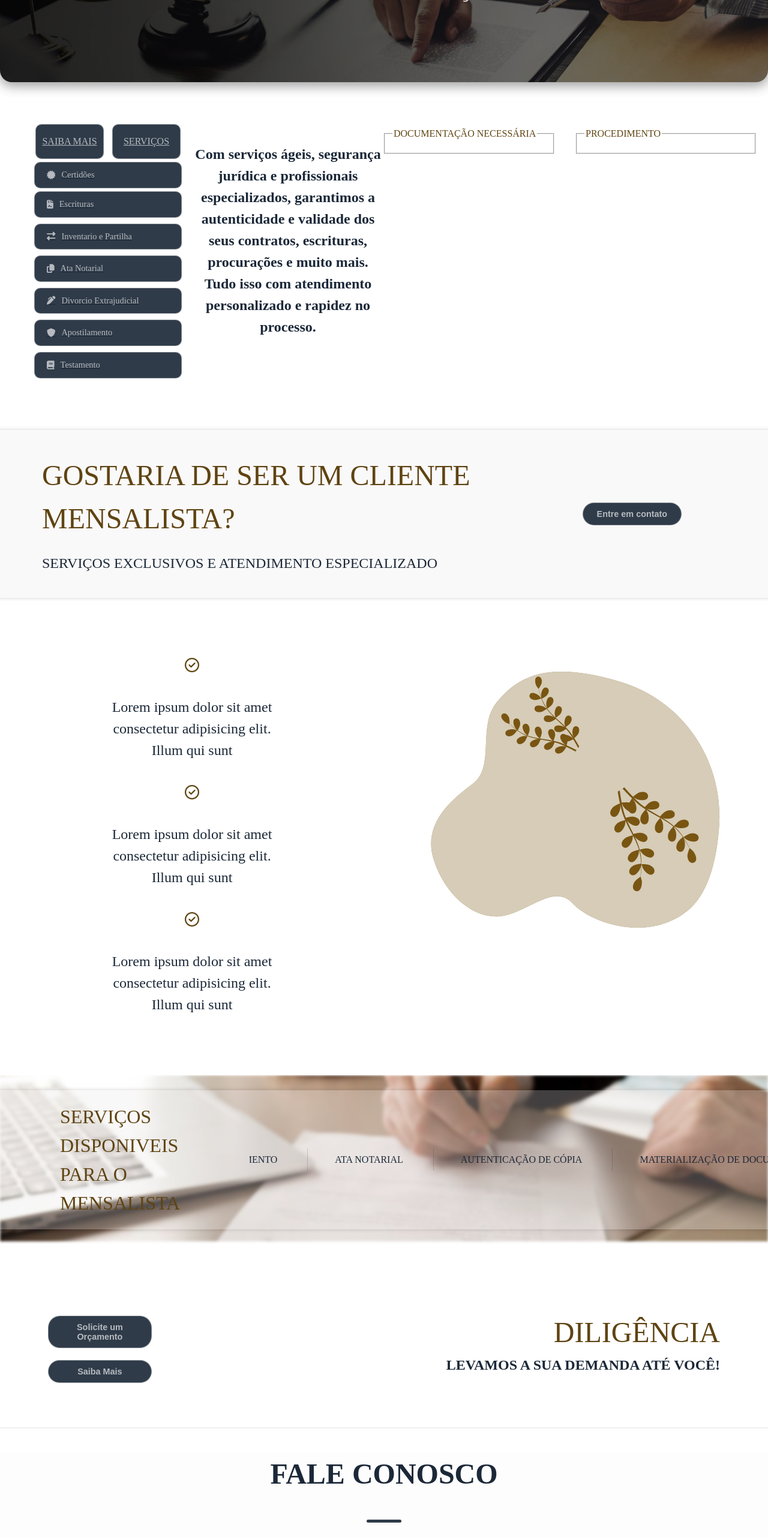
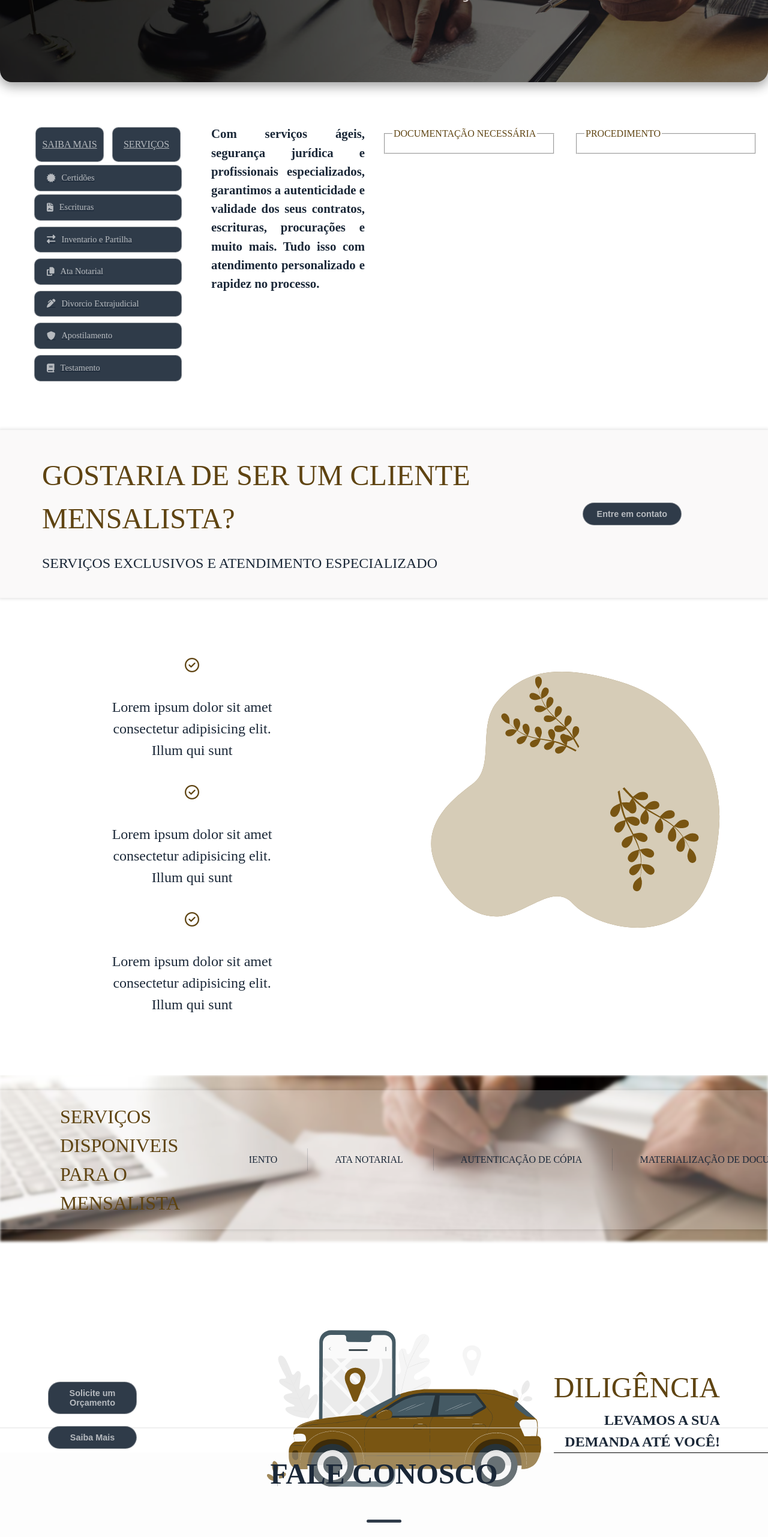
Before and after one commit to Saagcode/2Tabelionato, a React (Vite) app: page /#/servicos in a window 1280 px wide. Shown: the part 234-2797 px from the top of the page at 60% size. Built offline with nearby package versions, Linux system fonts and the light colour scheme; a web font is replaced by a local one.

Commit message:
finishing servicesPage

```diff
--- a/src/Components/Footer/index.jsx
+++ b/src/Components/Footer/index.jsx
@@ -1,4 +1,5 @@
 import "./styles.css";
+import Logotabelionato from "../../../public/images/LogotabelionatoFooter.png";
 
 function Footer() {
   return (
@@ -40,6 +41,11 @@ function Footer() {
         </span>
       </div>
       <footer>
+        <img
+          src={Logotabelionato}
+          alt="logotipo"
+          style={{ margin: "0 30px 0 0" }}
+        />
         Todos os direitos reservados © 2º Tabelionato de Notas de São Bento do
         Sul / CNPJ: 55.728.220/0001-28 | Desenvolvido por{" "}
         <span
--- a/src/pages/servicos/index.jsx
+++ b/src/pages/servicos/index.jsx
@@ -20,6 +20,7 @@ import { textosDeAutenticacao } from "./autenticacaoDeDocumentos";
 import { textoAtosDigitais } from "./atosDigitais";
 import { textosDeEscrituraCompraVenda } from "./escrituras/compraVenda";
 import Mensalista from "./Mensalista";
+import Citydriver from "../../../public/images/Citydriver.gif";
 
 function servicos() {
   const [arrow, setArrow] = useState(false);
@@ -359,14 +360,11 @@ function servicos() {
             {showServices ? (
               <>
                 <div className="background-side-pageServices">
-
                   <li
                     data-aos="fade-down"
                     data-aos-duration="500"
                     data-aos-offset="0"
-                    className={
-                      openMenu.menuCertidoes ? "menu-changed" : "menu"
-                    }
+                    className={openMenu.menuCertidoes ? "menu-changed" : "menu"}
                     onClick={() => handleOpenMenu("menuCertidoes")}
                   >
                     <span className="fa-solid fa-certificate" /> Certidões
@@ -379,12 +377,10 @@ function servicos() {
                           data-aos="fade-down"
                           data-aos-duration="500"
                           data-aos-offset="-1000"
-                          onClick={() =>
-                            handleTypeAction("certidaoEscritura")
-                          }
+                          onClick={() => handleTypeAction("certidaoEscritura")}
                         >
-                          <span className="fa-solid fa-certificate" />{" "}
-                          Certidão de escritura
+                          <span className="fa-solid fa-certificate" /> Certidão
+                          de escritura
                         </li>
                       </Link>
                       <Link to={{ search: "?section=certidaoProcuracao" }}>
@@ -394,8 +390,8 @@ function servicos() {
                           data-aos-duration="500"
                           data-aos-offset="-1000"
                         >
-                          <span className="fa-solid fa-certificate" />{" "}
-                          Certidão de procuração
+                          <span className="fa-solid fa-certificate" /> Certidão
+                          de procuração
                         </li>
                       </Link>
                       <Link
@@ -407,8 +403,8 @@ function servicos() {
                           data-aos-duration="500"
                           data-aos-offset="-1000"
                         >
-                          <span className="fa-solid fa-certificate" />{" "}
-                          Certidão de substabelecimento
+                          <span className="fa-solid fa-certificate" /> Certidão
+                          de substabelecimento
                         </li>
                       </Link>
                       <Link to={{ search: "?section=confirmacaoProcuracao" }}>
@@ -436,9 +432,7 @@ function servicos() {
                     data-aos="fade-down"
                     data-aos-duration="500"
                     data-aos-offset="-100"
-                    className={
-                      openMenu.menuEscritura ? "menu-changed" : "menu"
-                    }
+                    className={openMenu.menuEscritura ? "menu-changed" : "menu"}
                     onClick={() => handleOpenMenu("menuEscritura")}
                   >
                     <span className="fa-solid fa-file-contract" />
@@ -456,8 +450,8 @@ function servicos() {
                           data-aos-duration="500"
                           data-aos-offset="-1000"
                         >
-                          <span className="fa-solid fa-file-contract" />{" "}
-                          Compra e venda
+                          <span className="fa-solid fa-file-contract" /> Compra
+                          e venda
                         </li>
                       </Link>
                       <li
@@ -492,8 +486,8 @@ function servicos() {
                         data-aos-duration="500"
                         data-aos-offset="-1000"
                       >
-                        <span className="fa-solid fa-file-contract" />{" "}
-                        Extinção de Condomínio
+                        <span className="fa-solid fa-file-contract" /> Extinção
+                        de Condomínio
                       </li>
                       <li
                         className="menu-options"
@@ -501,8 +495,8 @@ function servicos() {
                         data-aos-duration="500"
                         data-aos-offset="-1000"
                       >
-                        <span className="fa-solid fa-file-contract" />{" "}
-                        Servidão de passagem
+                        <span className="fa-solid fa-file-contract" /> Servidão
+                        de passagem
                       </li>
                       <li
                         className="menu-options"
@@ -599,9 +593,7 @@ function servicos() {
                     style={{ display: "flex", justifyContent: "right" }}
                   >
                     <li
-                      className={
-                        openMenu.menuDigital ? "menu-changed" : "menu"
-                      }
+                      className={openMenu.menuDigital ? "menu-changed" : "menu"}
                       onClick={() => handleOpenMenu("menuDigital")}
                     >
                       <span className="fa-solid fa-lock" />
@@ -668,8 +660,7 @@ function servicos() {
                           data-aos-duration="500"
                           data-aos-offset="-1000"
                         >
-                          <span className="fa-solid fa-lock" /> Atos
-                          Eletrônicos
+                          <span className="fa-solid fa-lock" /> Atos Eletrônicos
                         </li>
                       </Link>
                       <div
@@ -1550,12 +1541,16 @@ function servicos() {
                           display: "flex",
                           justifyContent: "center",
                           margin: "0 auto",
-                          textAlign: "center",
-                          width: "100%",
-                          fontSize: "1.5rem",
+                          textAlign: "justify",
+                          width: "80%",
+                          fontSize: "1.3rem",
                         }}
                       >
-                        <h4 data-aos="fade-right" data-aos-duration="2000">
+                        <h4
+                          data-aos="fade-right"
+                          data-aos-duration="2000"
+                          style={{ margin: "0 0" }}
+                        >
                           {topico.conteudo}
                         </h4>
                       </div>
@@ -2066,9 +2061,26 @@ function servicos() {
           <button className="button-bills">Solicite um Orçamento</button>
           <button className="button-bills">Saiba Mais</button>
         </div>
-        <div>
-          <h3 className="title">DILIGÊNCIA</h3>
-          <h4 className="subtitle">LEVAMOS A SUA DEMANDA ATÉ VOCÊ!</h4>
+        <div className="container-car-text">
+          <div
+            style={{ display: "flex", justifyContent: "right", zIndex: "-1" }}
+            data-aos="fade-left"
+            data-aos-duration="2000"
+          >
+            <img src={Citydriver} alt="carro" />
+          </div>
+          <div
+            className="container-text"
+            data-aos="fade-left"
+            data-aos-duration="2000"
+          >
+            <h3 className="title" data-aos="fade-left">
+              DILIGÊNCIA
+            </h3>
+            <h4 className="subtitle" data-aos="fade-left">
+              LEVAMOS A SUA DEMANDA ATÉ VOCÊ!
+            </h4>
+          </div>
         </div>
       </div>
       <div className="border-top"></div>
--- a/src/pages/servicos/styles.css
+++ b/src/pages/servicos/styles.css
@@ -91,7 +91,7 @@ h3 {
 .container-options-buttons {
   display: flex;
   flex-direction: row;
-  margin: 0 auto;
+  margin: 5px auto;
   justify-content: center;
 }
 
@@ -204,7 +204,7 @@ legend {
 
 .diligencia-container {
   display: grid;
-  grid-template-columns: 1fr 1fr;
+  grid-template-columns: 1fr 2fr;
   justify-content: space-around;
   align-items: center;
   color: #1b2838;
@@ -214,7 +214,7 @@ legend {
 .diligencia-container button {
   display: flex;
   justify-content: center;
-  width: 27%;
+  width: 35%;
   align-items: center;
   margin: 20px 0px 0px 80px;
   font-size: 0.9rem;
@@ -223,7 +223,7 @@ legend {
 .diligencia-container .title {
   align-items: center;
   text-align: right;
-  margin: 0 80px;
+  margin: 0 80px 0 0;
   color: rgb(95, 68, 18);
   font-size: 3rem;
 }
@@ -231,7 +231,7 @@ legend {
 .diligencia-container .subtitle {
   align-items: center;
   text-align: right;
-  margin: 0 80px;
+  margin: 0 80px 0 0;
   font-size: 1.5rem;
 }
 
@@ -258,3 +258,18 @@ legend {
   transition: 0.3s;
   scale: 1.1;
 }
+
+.container-car-text {
+  display: grid;
+  align-items: center;
+  grid-template-columns: 1fr 1fr;
+  width: 100%;
+}
+
+.container-text {
+  /* background-color: #e7e5e53a;
+  box-shadow: 0 0 5px 2px rgba(0, 0, 0, 0.1); */
+  border-bottom: #000000 1px solid;
+  border-top-left-radius: 10px;
+  /* border-bottom-left-radius: 10px; */
+}
```
Also changed, not shown: public/images/Citydriver.gif (added), public/images/LogotabelionatoFooter.png (added).
